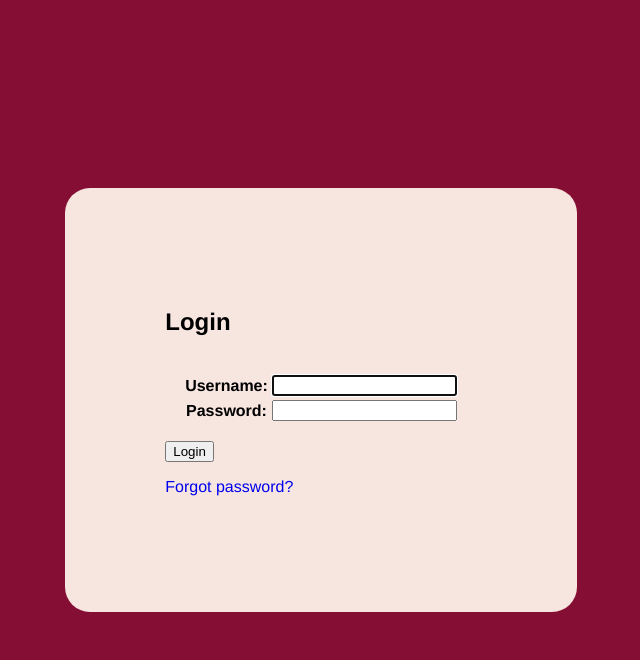
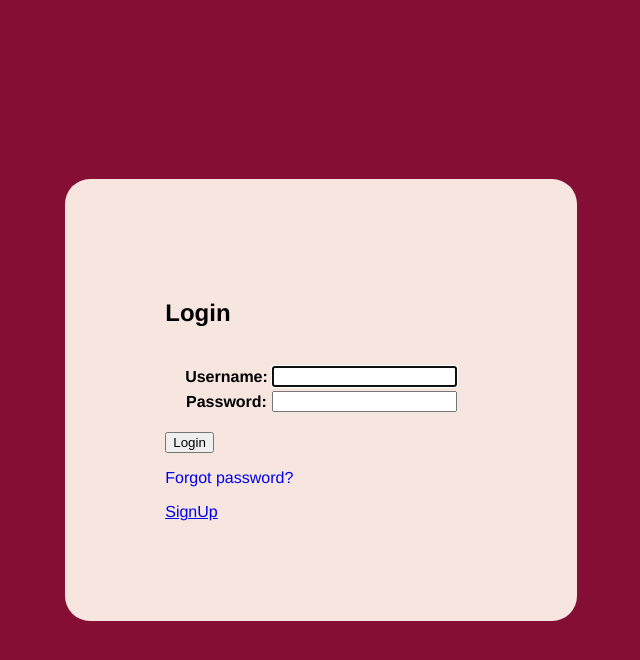
Before and after one commit to JiratchayaPhinyodom/ku-polls, a Django app: page /accounts/login/ in a window 1280 px wide. Shown: the top 660 px of the page, without its empty margins (319-959 px from the left). Run offline with Django 4.2, Linux system fonts and the light colour scheme.

Commit message:
Add database and modify some files #33

```diff
--- a/polls/views.py
+++ b/polls/views.py
@@ -7,8 +7,6 @@ from django.contrib import messages
 from django.contrib.auth.decorators import login_required
 from django.shortcuts import render, get_object_or_404, redirect
 from .models import Choice, Question, Vote
-from django.contrib.auth import authenticate, login
-from django.contrib.auth.forms import UserCreationForm
 
 def get_queryset(self):
     """Get queryset function.
--- a/templates/registration/login.html
+++ b/templates/registration/login.html
@@ -16,6 +16,7 @@
       </form>
       {# If you have a password_reset template, then add here #}
     <p> <a href="{% url 'password_reset' %}" class="reset">Forgot password?</a> </p>
+    <a href="http://localhost:8000/signup/">  SignUp  </a>
   </div>
 </body>
 
```
Also changed, not shown: db.sqlite3.
